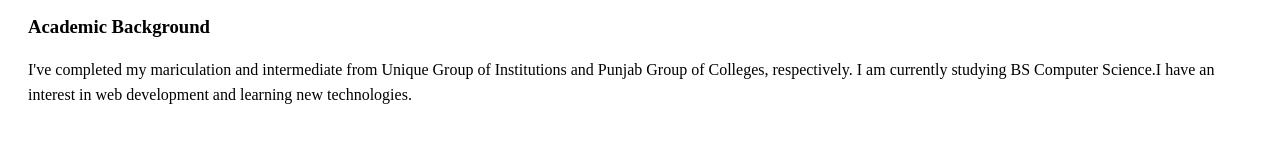
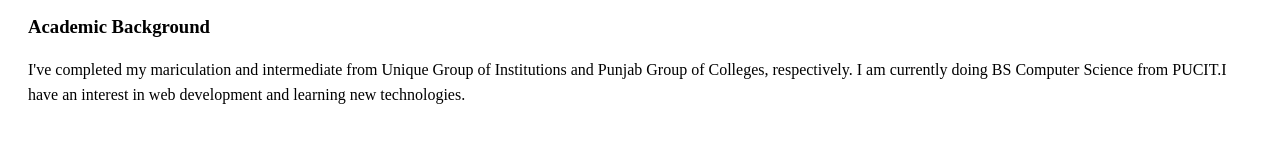
Before and after one commit to AbdulWasay-png/student-profile-website, a plain HTML site: page index.html in a window 1280 px wide. Shown: the part 251-409 px from the top of the page. Drawn offline with Linux system fonts and the light colour scheme.

Commit message:
Update index.html

```diff
--- a/index.html
+++ b/index.html
@@ -25,7 +25,7 @@
             <h3>Academic Background</h3>
             <p>
                 I've completed my mariculation and intermediate from Unique Group of Institutions and Punjab
-                Group of Colleges, respectively. I am currently studying BS Computer Science.I have an interest
+                Group of Colleges, respectively. I am currently doing BS Computer Science from PUCIT.I have an interest
                 in web development and learning new technologies.
             </p>
         </div>
```
